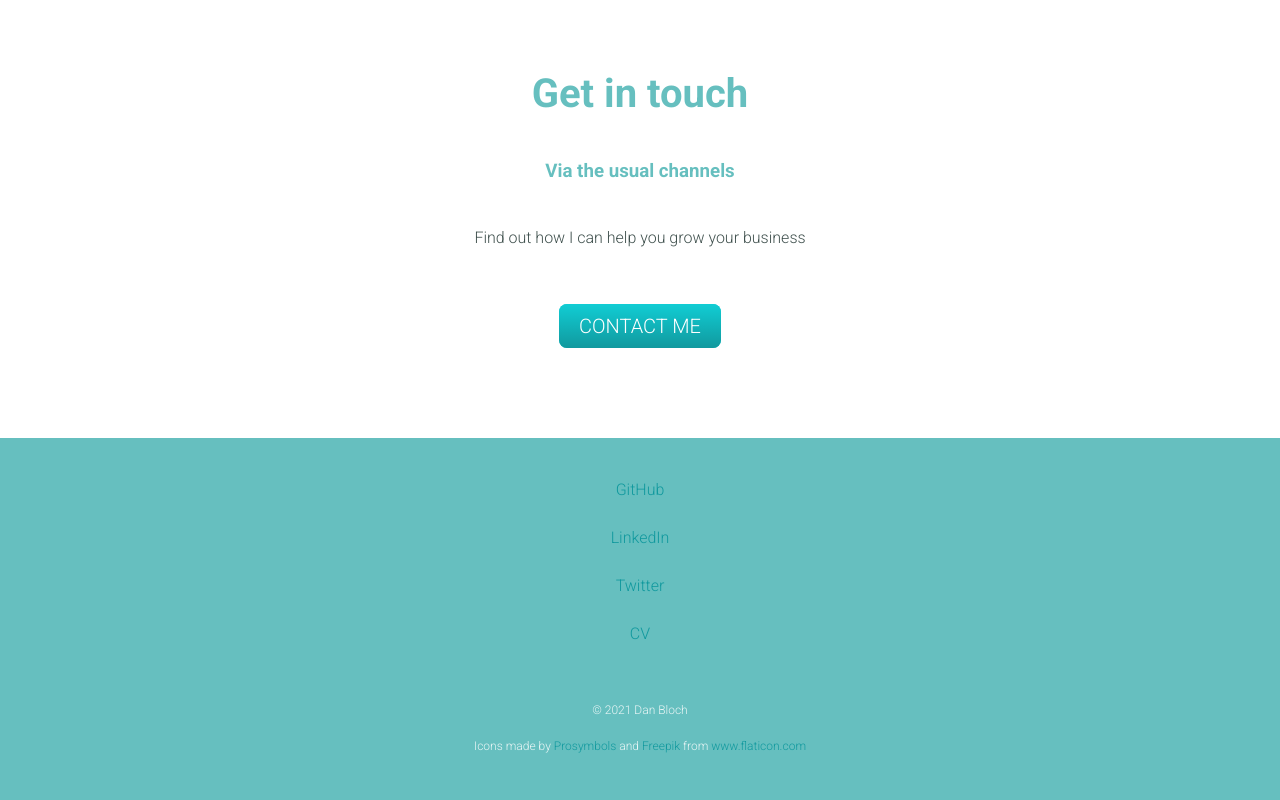
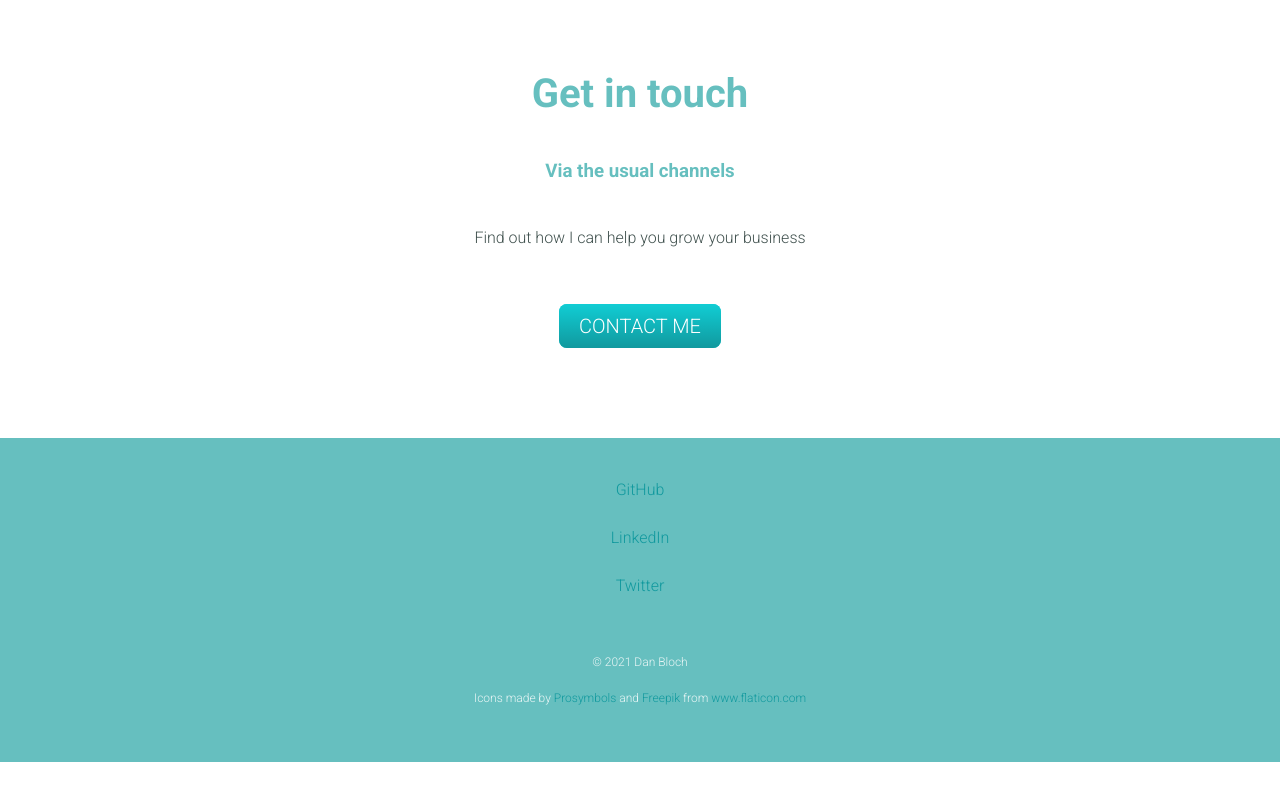
Before and after one commit to danbloch21/CSS-exercise-1, a plain HTML site: page index.html in a window 1280 px wide. Shown: the part 2053-2853 px from the top of the page. After the commit the page ends 2815 px from the top, so only its background shows below. Drawn offline with Linux system fonts and the light colour scheme; a web font is replaced by a local one.

Commit message:
Update index.html

```diff
--- a/index.html
+++ b/index.html
@@ -49,7 +49,6 @@
     <p><a class="footer-link" href="https://github.com/stellar-adventurer/">GitHub</a></p>
     <p><a class="footer-link" href="https://www.linkedin.com/in/dan-bloch-76228613/">LinkedIn</a></p>
     <p><a class="footer-link" href="https://twitter.com/bookim_danno">Twitter</a></p>
-    <p><a class="footer-link" href="https://onedrive.live.com/edit.aspx?resid=22DF8F56116EA8A6!10442&cid=ce9dd4e3-3feb-41cc-88be-d177ae8c43e0&ithint=file%2cdocx&wdOrigin=OFFICECOM-WEB.MAIN.MRU">CV</a></p>
     <div class="credit-text">
       <p>© 2021 Dan Bloch</p>
       <p>Icons made by <a class="footer-credit" href="https://www.flaticon.com/authors/prosymbols" title="Prosymbols">Prosymbols</a> and <a class ="footer-credit" href="http://www.freepik.com/" title="Freepik">Freepik</a> from <a class="footer-credit" href="https://www.flaticon.com/" title="Flaticon">www.flaticon.com</a></p>
```
